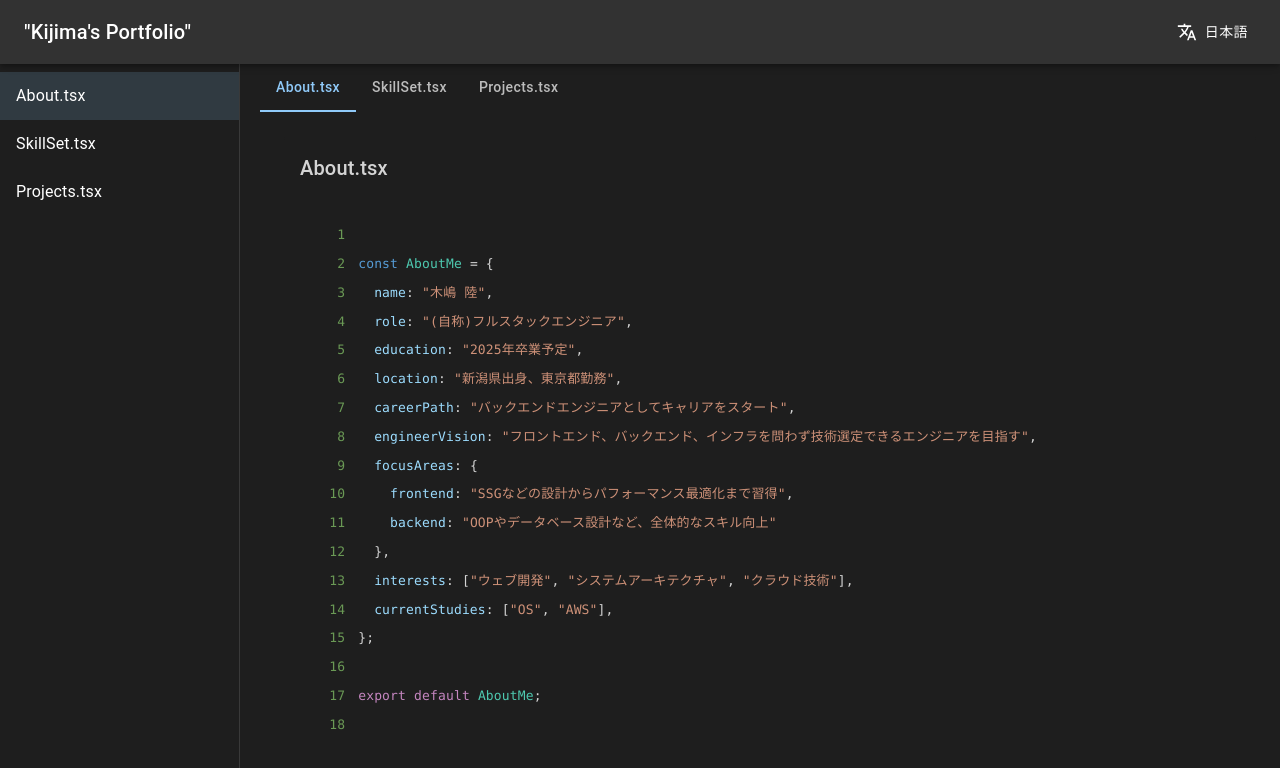
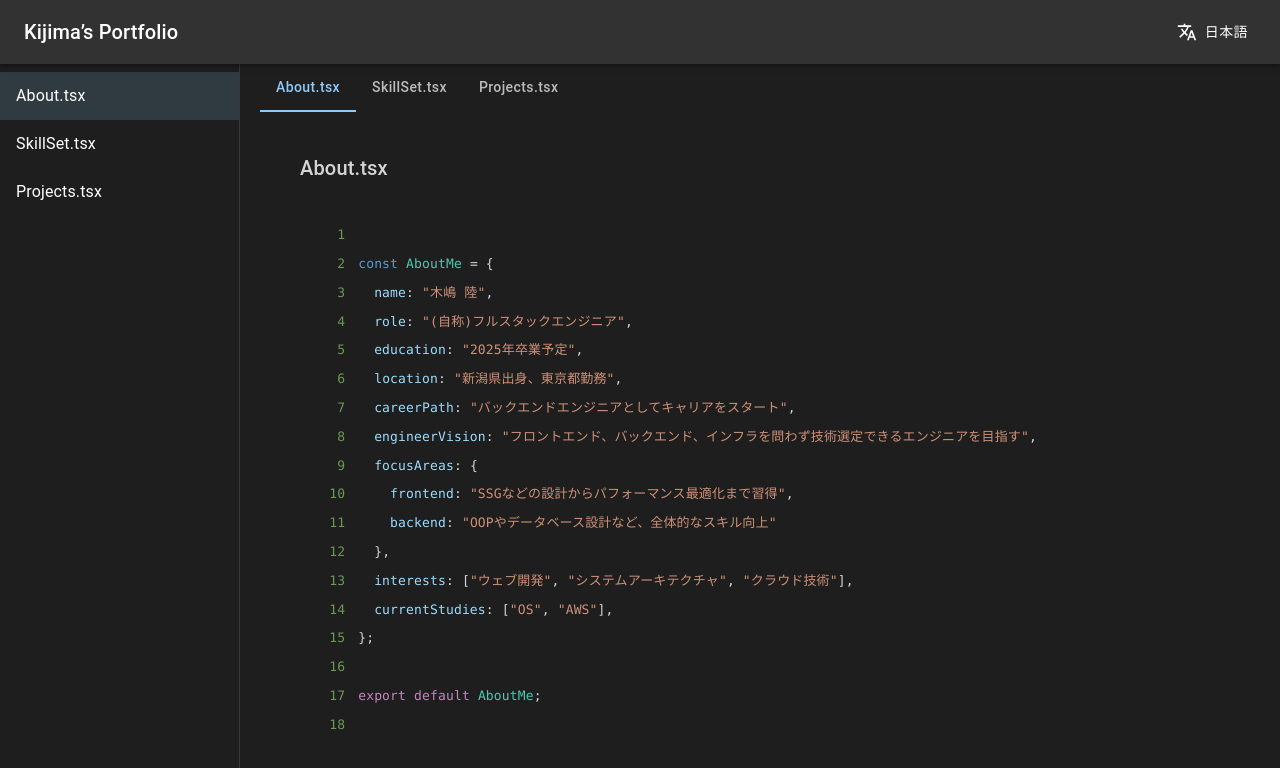
Before and after one commit to kijima-riku/portfolio, a Next.js app: page / in a window 1280 px wide. Shown: the top 768 px of the page. Built offline with nearby package versions, Linux system fonts and the light colour scheme.

Commit message:
[fix] escape processing

```diff
--- a/src/components/IDElayout.tsx
+++ b/src/components/IDElayout.tsx
@@ -65,7 +65,7 @@ export default function IDELayout({
         sx={{ zIndex: (theme) => theme.zIndex.drawer + 1 }}>
         <Toolbar>
           <Typography variant="h6" noWrap component="div" sx={{ flexGrow: 1 }}>
-            "Kijima's Portfolio"
+            Kijima{"\u2019"}s Portfolio
           </Typography>
           <Button
             color="inherit"
```
